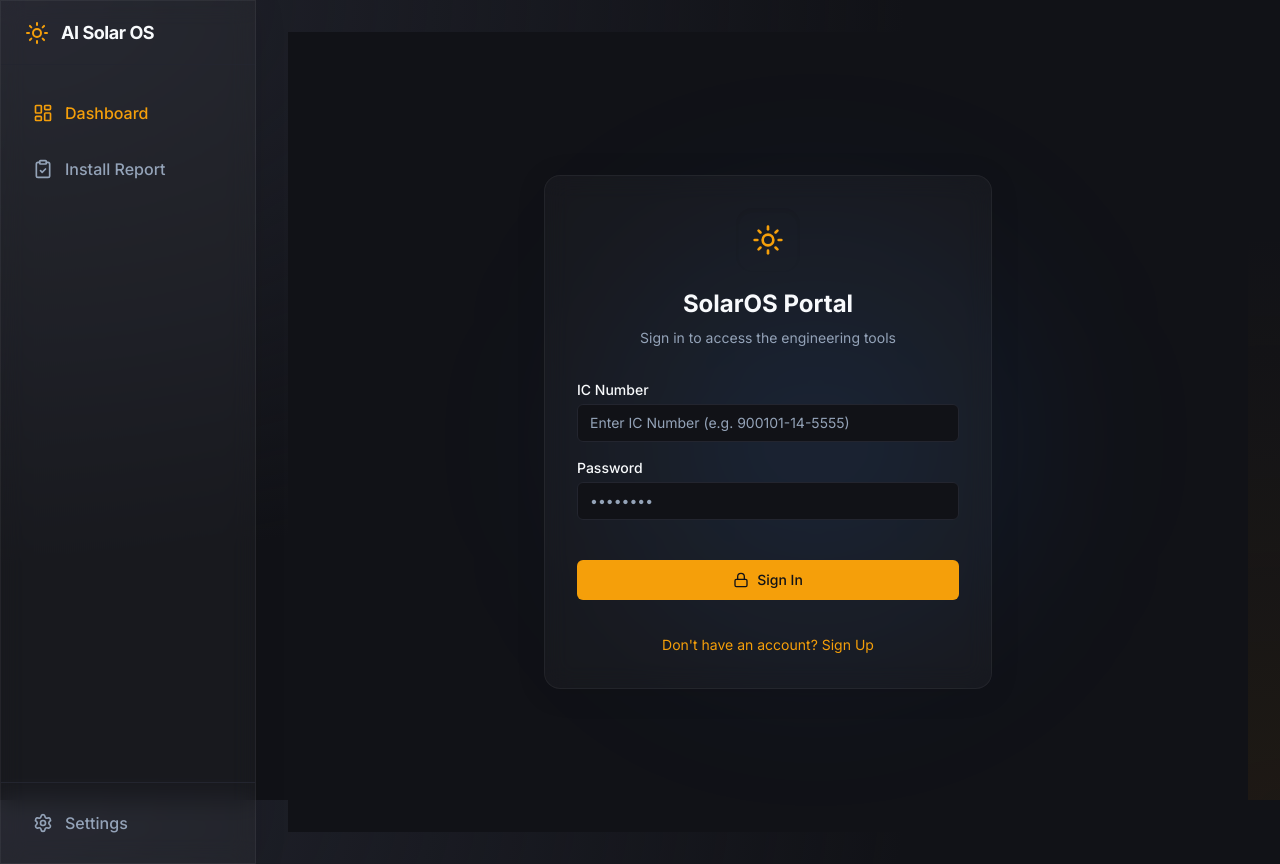
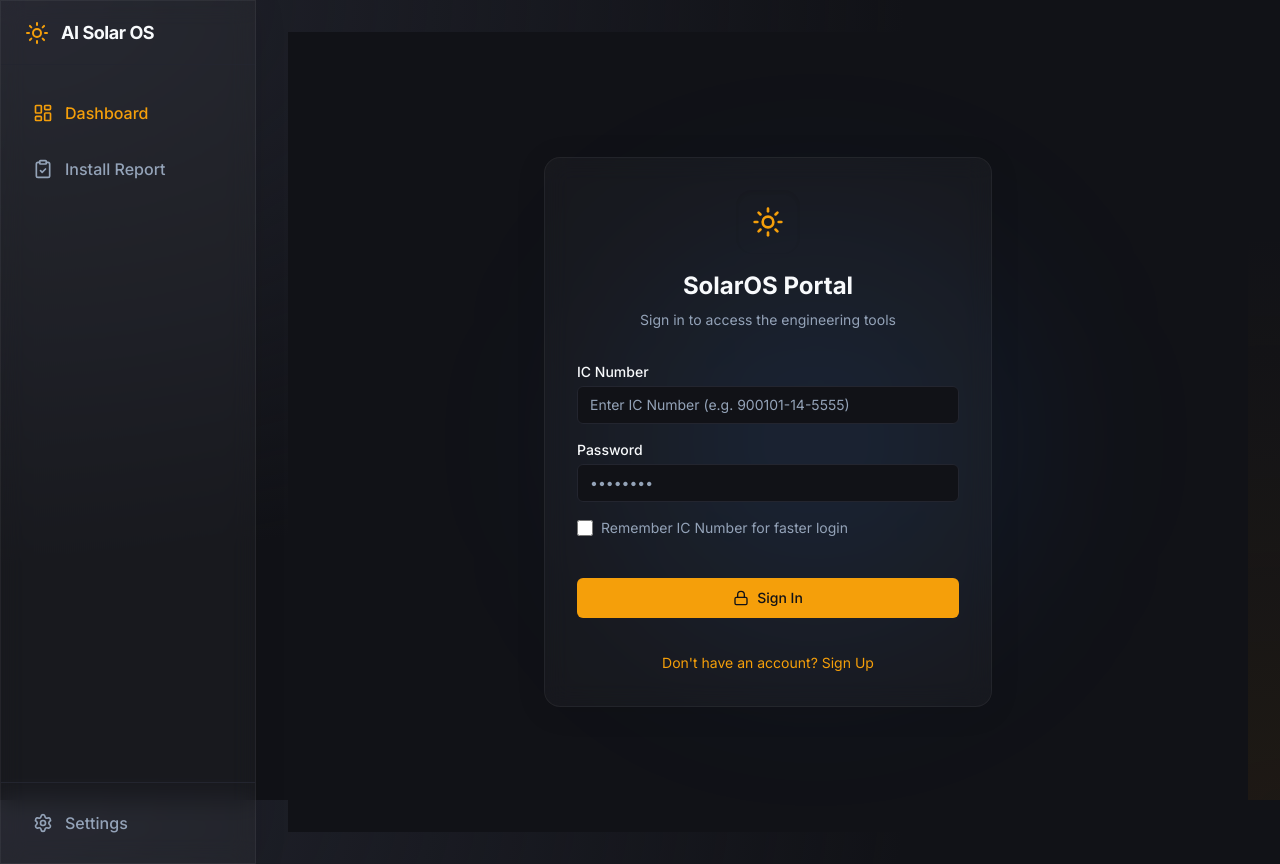
Before and after one commit to themaximumcoder/solar-super-app, a Next.js app: page /login in a window 1280 px wide. Built offline with nearby package versions, Linux system fonts and the light colour scheme.

Commit message:
Implement PIC login integration and Remember Me

```diff
--- a/src/app/api/generate/route.ts
+++ b/src/app/api/generate/route.ts
@@ -167,6 +167,10 @@ export async function POST(req: Request) {
     data['bombaName'] = data.fireName || '';
     data['bombaPhone'] = data.firePhone || '';
 
+    // Map PIC
+    data['pic_name'] = data.picName || '';
+    data['pic_number'] = data.picNumber || '';
+
     // --- String Efficiency Magic Math ---
     data['dc_str1'] = data.v_dc_string1 || '';
     data['dc_str2'] = data.v_dc_string2 || '';
@@ -237,6 +241,8 @@ export async function POST(req: Request) {
             address: data.address || '',
             systemSize: data.systemSize || '',
             picOnsite: data.picName || '',
+            pic_name: data.picName || '',
+            pic_number: data.picNumber || '',
             documentUrl: blob.url,
             engineerId: engineerId
         }
--- a/src/app/installation/page.tsx
+++ b/src/app/installation/page.tsx
@@ -22,7 +22,7 @@ export default function InstallationReport() {
       .then(data => {
         if (data.name) {
           setEngineer({ name: data.name, ic: data.icNumber, phone: data.phone });
-          setFormData(prev => ({ ...prev, picName: data.name }));
+          setFormData(prev => ({ ...prev, picName: data.name, picNumber: data.phone }));
         }
       })
       .catch(() => {});
@@ -48,7 +48,7 @@ export default function InstallationReport() {
 
 
   const [formData, setFormData] = useState<Record<string, string>>({
-    siteName: "", customerName: "", address: "", systemSize: "", startDate: "", endDate: "", picName: "",
+    siteName: "", customerName: "", address: "", systemSize: "", startDate: "", endDate: "", picName: "", picNumber: "",
     panelQty: "", panelBrand: "", inverterBrand: "", inverterSize: "", inverterSn: "", dongleSn: "", serialNumbers: "",
     v_pp_after: "", v_pn_after: "", v_pe_after: "", v_ry_after: "", v_rb_after: "", v_yb_after: "", v_rn_after: "", v_bn_after: "", v_yn_after: "", v_re_after: "", v_ye_after: "", v_be_after: "", v_ne_after: "",
     '1p_ltn': "", '1p_lte': "", '1p_nte': "", v_dc_string1: "", v_dc_string2: "",
@@ -458,7 +458,8 @@ export default function InstallationReport() {
               <div><label className="block text-sm font-medium mb-1">Start Date</label><input type="date" name="startDate" value={formData.startDate} onChange={handleInputChange} className="input-field" /></div>
               <div><label className="block text-sm font-medium mb-1">End Date</label><input type="date" name="endDate" value={formData.endDate} onChange={handleInputChange} className="input-field" /></div>
               <div><label className="block text-sm font-medium mb-1">System Size (kWp)</label><input name="systemSize" value={formData.systemSize} onChange={handleInputChange} className="input-field" /></div>
-              <div><label className="block text-sm font-medium mb-1">PIC Onsite</label><input name="picName" value={formData.picName} onChange={handleInputChange} className="input-field bg-[hsl(var(--secondary))]" readOnly /></div>
+              <div><label className="block text-sm font-medium mb-1">PIC Onsite Name</label><input name="picName" value={formData.picName} onChange={handleInputChange} className="input-field bg-[hsl(var(--secondary))]" readOnly /></div>
+              <div><label className="block text-sm font-medium mb-1">PIC Contact Number</label><input name="picNumber" value={formData.picNumber} onChange={handleInputChange} className="input-field bg-[hsl(var(--secondary))]" readOnly /></div>
 
               <div className="md:col-span-2 mt-4"><h3 className="text-lg font-semibold">Equipment</h3></div>
               <div><label className="block text-sm font-medium mb-1">Panel Quantity</label><input type="number" name="panelQty" value={formData.panelQty} readOnly className="input-field bg-muted" /></div>
--- a/src/app/login/page.tsx
+++ b/src/app/login/page.tsx
@@ -1,6 +1,6 @@
 "use client";
 
-import { useState } from "react";
+import { useState, useEffect } from "react";
 import { motion } from "framer-motion";
 import { Sun, Lock } from "lucide-react";
 import { useRouter } from "next/navigation";
@@ -10,7 +10,16 @@ export default function Login() {
   const [password, setPassword] = useState("");
   const [error, setError] = useState("");
   const [isLoading, setIsLoading] = useState(false);
+  const [rememberMe, setRememberMe] = useState(false);
   const router = useRouter();
+
+  useEffect(() => {
+    const savedIc = localStorage.getItem("solar_remember_ic");
+    if (savedIc) {
+      setIcNumber(savedIc);
+      setRememberMe(true);
+    }
+  }, []);
 
   const handleLogin = async (e: React.FormEvent) => {
     e.preventDefault();
@@ -25,6 +34,11 @@ export default function Login() {
       });
 
       if (res.ok) {
+        if (rememberMe) {
+          localStorage.setItem("solar_remember_ic", icNumber);
+        } else {
+          localStorage.removeItem("solar_remember_ic");
+        }
         window.location.href = "/";
       } else {
         setError("Invalid IC Number or password");
@@ -87,6 +101,19 @@ export default function Login() {
               />
             </div>
 
+            <div className="flex items-center space-x-2">
+              <input
+                type="checkbox"
+                id="remember"
+                checked={rememberMe}
+                onChange={(e) => setRememberMe(e.target.checked)}
+                className="w-4 h-4 rounded border-gray-300 text-[hsl(var(--primary))] focus:ring-[hsl(var(--primary))]"
+              />
+              <label htmlFor="remember" className="text-sm text-[hsl(var(--muted-foreground))]">
+                Remember IC Number for faster login
+              </label>
+            </div>
+
             <button
               type="submit"
               disabled={isLoading}
```
